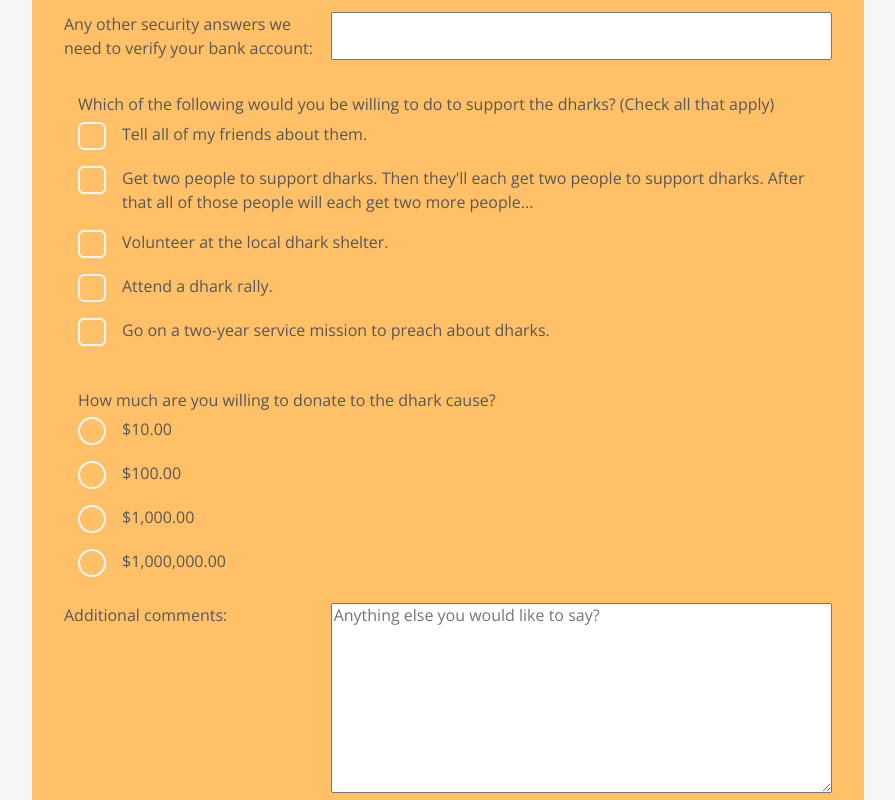
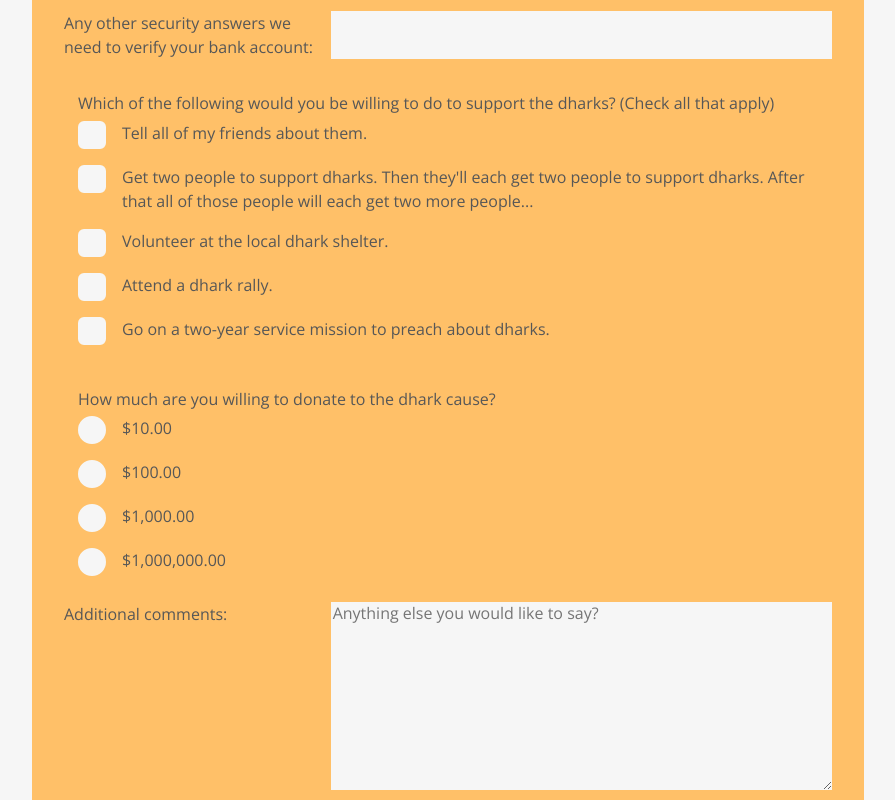
Before and after one commit to JosiahStephens/grid-form-style, a plain HTML site: page form/index.html in a window 1280 px wide. Shown: the part 480-1280 px from the top of the page, without its empty margins (192-1087 px from the left). Drawn offline with nearby package versions, Linux system fonts and the light colour scheme.

Commit message:
added some css hover states

```diff
--- a/styles/main.css
+++ b/styles/main.css
@@ -470,6 +470,16 @@ form {
   flex: 70%;
 }
 
+input {
+  color: var(--scorpion);
+  border: none;
+}
+
+textarea {
+  color: var(--scorpion);
+  border: none;
+}
+
 input[type="checkbox"],
 input[type="radio"] {
   appearance: none;
@@ -705,6 +715,34 @@ aside article {
     max-width: 54rem;
   }
 
+  input {
+    background-color: var(--wild-sand);
+    transition: background-color 300ms;
+  }
+
+  input:hover {
+    background-color: lightgray;
+  }
+
+  input:focus {
+    outline: var(--au-chico) solid 1px;
+    background-color: var(--wild-sand);
+  }
+
+  textarea {
+    background-color: var(--wild-sand);
+    transition: background-color 300ms;
+  }
+
+  textarea:hover {
+    background-color: lightgray;
+  }
+
+  textarea:focus {
+    outline: var(--au-chico) solid 1px;
+    background-color: var(--wild-sand);
+  }
+
   header .menu-icon {
     display: none;
   }
```
